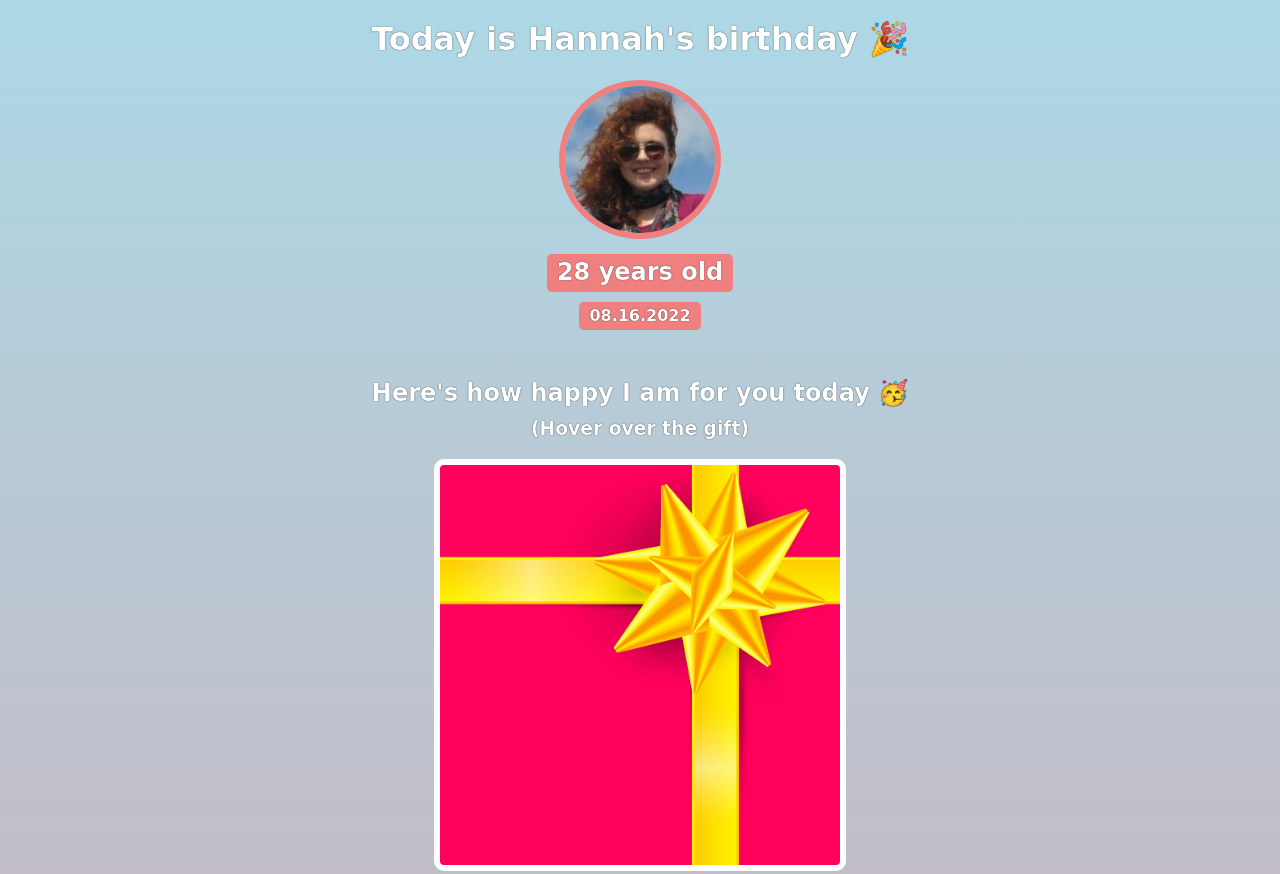
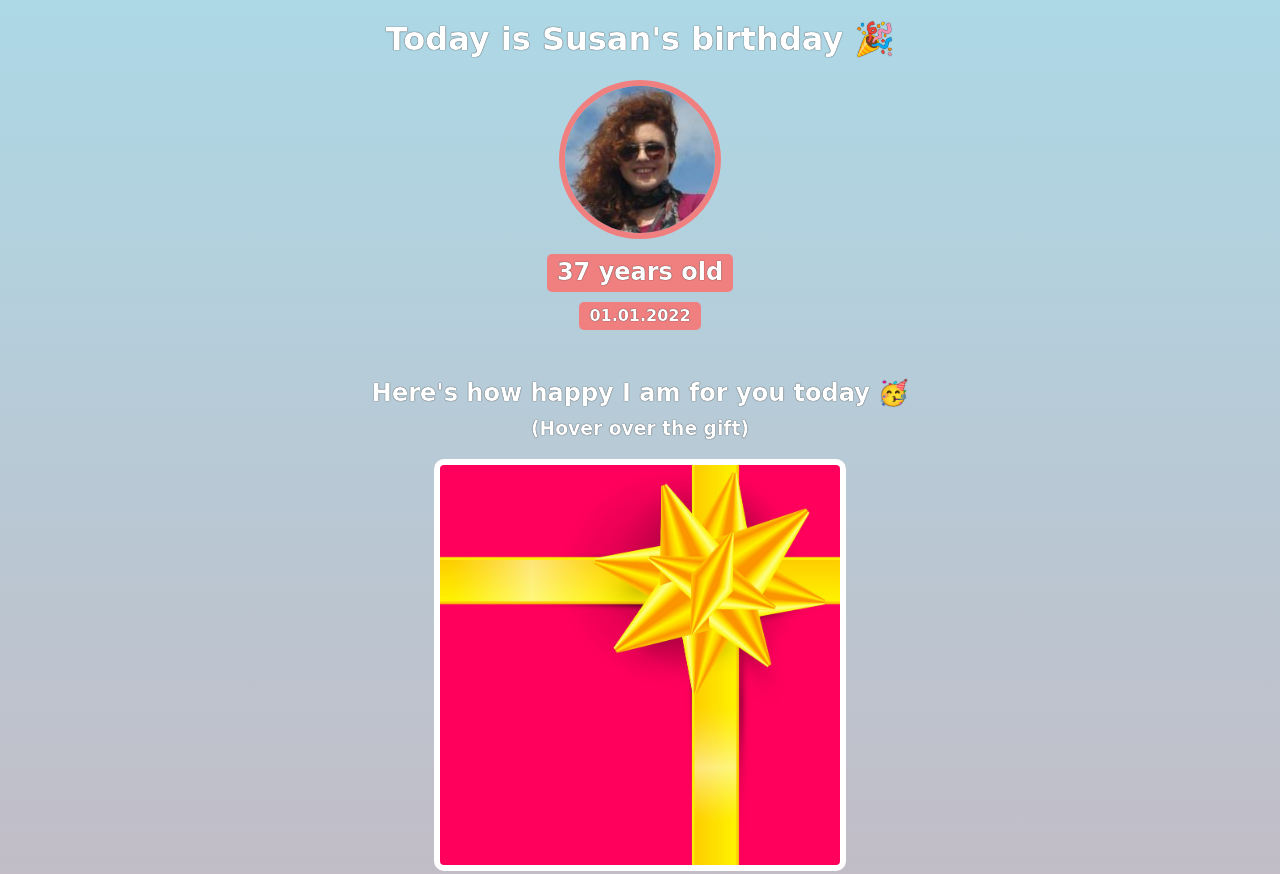
Before and after one commit to wmurphy-collabstar/bday-page, a plain HTML site: page index.html in a window 1280 px wide. Shown: the top 874 px of the page. Drawn offline with nearby package versions, Linux system fonts and the light colour scheme; a web font is replaced by a local one.

Commit message:
Update index.html

```diff
--- a/index.html
+++ b/index.html
@@ -7,10 +7,10 @@
     </head>
     <body>
         <div id="header">
-            <h1>Today is Hannah's birthday 🎉</h1>
+            <h1>Today is Susan's birthday 🎉</h1>
             <img id="bff-img" src="images/hannah2.jpeg">
-            <h2 id="bday-age">28 years old</h2>
-            <h4 id="bday-date">08.16.2022</h4>
+            <h2 id="bday-age">37 years old</h2>
+            <h4 id="bday-date">01.01.2022</h4>
         </div>
 
         <div class="gift-section">
```
